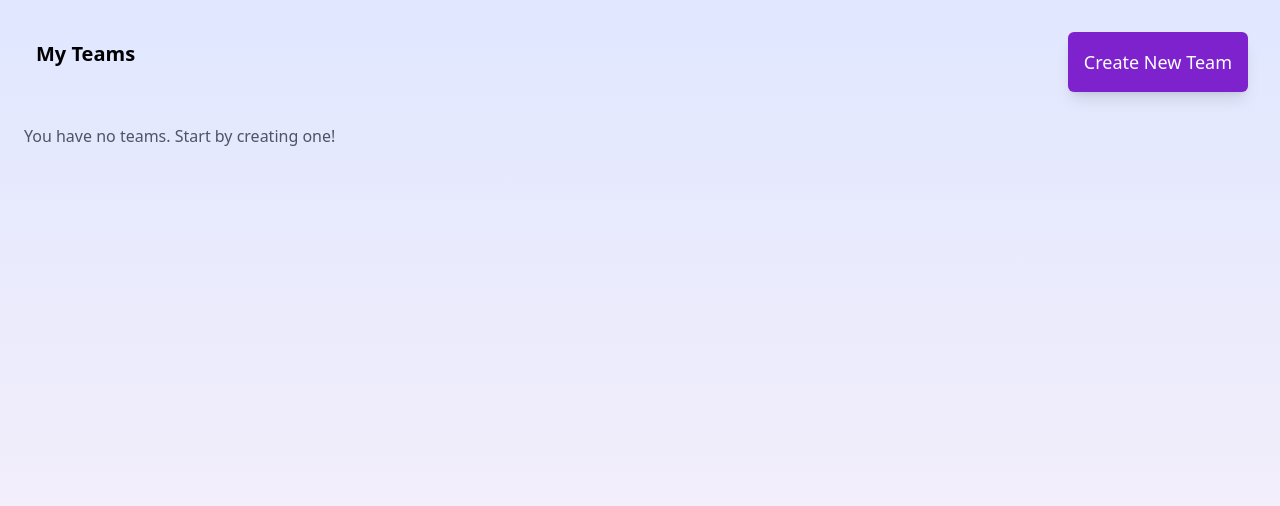
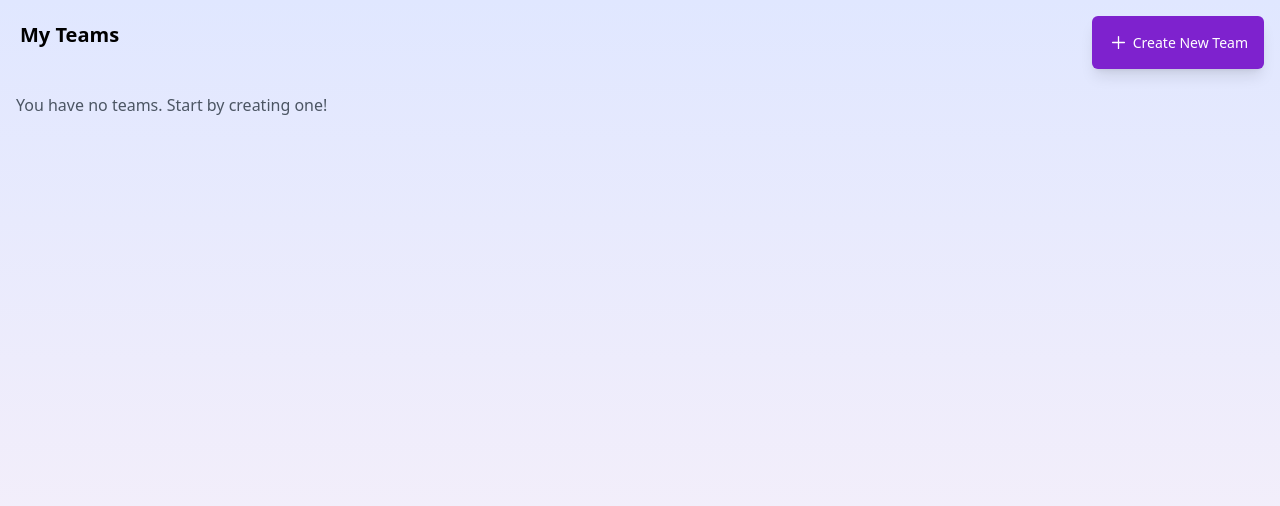
Before and after one commit to sunchit03/productivio, a Next.js app in the folder productivio-frontend-restructured/: page /dashboard/teams in a window 1280 px wide. Shown: the top 506 px of the page. Built offline with nearby package versions, Linux system fonts and the light colour scheme.

Commit message:
small ui fixes to teams page

```diff
--- a/productivio-frontend-restructured/app/dashboard/teams/page.jsx
+++ b/productivio-frontend-restructured/app/dashboard/teams/page.jsx
@@ -1,5 +1,6 @@
 "use client";
 import { useState, useEffect } from "react";
+import { IoAdd } from "react-icons/io5";
 import TeamCard from "@/app/components/Teams/TeamCard";
 import CreateOrEditTeam from "@/app/components/Teams/CreateOrEditTeam";
 import { getUserTeams, updateTeam, deleteTeam } from "@/app/services/teams";
@@ -65,15 +66,16 @@ export default function TeamsPage({ userId, setSelectedTeam }) {
 
     return (
         <>
-        <div className="p-6 bg-gradient-to-b from-indigo-100 to-pink-50 h-screen overflow-hidden"
+        <div className="p-4 bg-gradient-to-b from-indigo-100 to-pink-50 h-screen overflow-hidden"
           onClick={()=>{setAddEditTeamModal(false)}}>
-          <div className="p-2 w-full flex items-center justify-between">
+          <div className="w-full flex items-center justify-between">
             <h1 className="ml-1 text-xl text-black font-semibold mb-4">My Teams</h1>
             <button
-              className="bg-purple-700 p-4 text-lg text-white rounded-md shadow-lg hover:bg-purple-800"
+              className="bg-purple-700 p-4 text-sm text-white rounded-md shadow-lg hover:bg-purple-800 flex items-center"
               onClick={(e) => {e.stopPropagation(); setAddEditTeamModal(true);}}
             >
-              Create New Team
+              <IoAdd className="mr-1" size={"1.5em"}/>
+              <span>Create New Team</span>
             </button>
           </div>
 
```
